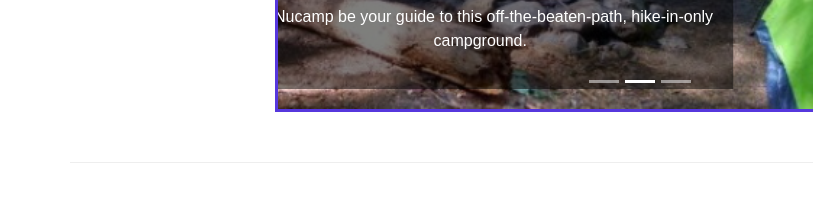
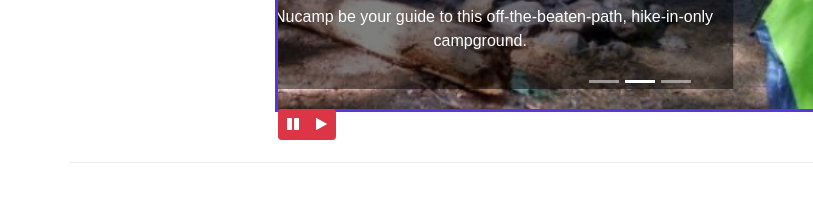
Before and after one commit to conorforrester/Nucamp-Website, a website: page index.html in a window 1280 px wide. Shown: the part 599-800 px from the top of the page, 0-813 px from the left. Drawn offline with nearby package versions, Linux system fonts and the light colour scheme.

Commit message:
jQuery Play and Pause Buttons for Carousel

```diff
--- a/css/styles.css
+++ b/css/styles.css
@@ -42,3 +42,9 @@
 .carousel {
     border: solid #5637DD;
 }
+
+#carouselButton {
+    position: absolute;
+    right: 0
+    bottom: 0;
+}
--- a/index.html
+++ b/index.html
@@ -189,6 +189,14 @@
                             <span class="sr-only">Next</span>
                         </a>
                     </div>
+                    <div class="btn-group" id="carouselButton">
+                        <button class="btn btn-danger btn-sm" id="carouselPause">
+                            <i class="fa fa-pause"> </i>
+                        </button>
+                        <button class="btn btn-danger btn-sm" id="carouselPlay">
+                            <i class="fa fa-play"> </i>
+                        </button>
+                    </div>
                 </div>
             </div>
         </div>
@@ -279,7 +287,17 @@
     <script src="node_modules/bootstrap/dist/js/bootstrap.min.js"></script>
 
     <!-- Additional Javascript -->
-
+    <script>
+        $(function(){
+            $("carousel").carousel( { interval: 2000});
+            $("#carouselPause").click(function(){
+                $(".carousel").carousel("pause");
+            });
+            $("#carouselPlay").click(function(){
+                $(".carousel").carousel("cycle");
+            });
+        });
+    </script>
 </body>
 
 </html>
```
